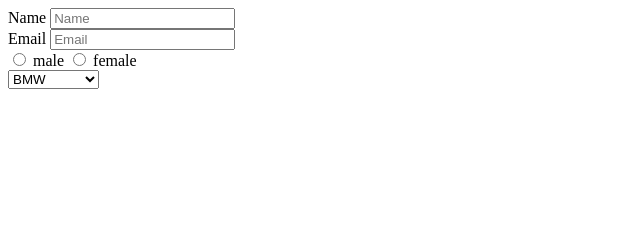
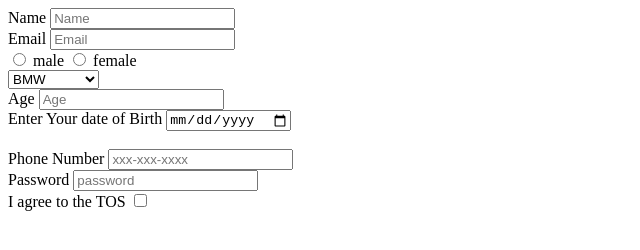
Before and after one commit to acciojob/signup-form-car-notneerajsah, a website: page main.html in a window 1280 px wide. Shown: the whole page, without its empty margins (0-640 px from the left). Drawn offline with Linux system fonts and the light colour scheme.

Commit message:
created a submission

```diff
--- a/main.html
+++ b/main.html
@@ -30,6 +30,26 @@
 		<option value="Benz">Benz</option>
 		<option value="Ferrari">Ferrari</option>
 	</select>
+
+	<br>
+	<label for="age">Age</label>
+	<input type="number" name="age" id="age" placeholder="Age" required>
+	<br>
+	<label for="dob">Enter Your date of Birth</label>
+	<input type="date" id="dob" name="dob" required>
+
+	<br>
+	<br>
+	<label for="tel">Phone Number</label>
+	<input type="tel" id="tel" placeholder="xxx-xxx-xxxx">
+	<br>
+	<label for="password">Password</label>
+	<input type="password" id="password" placeholder="password" required>
+	<br>
+	<label for="tos">I agree to the TOS</label>
+	<input type="checkbox" id="tos" required>
+
+
     <script type="text/javascript" src="./script.js">
 </script>
 
```
